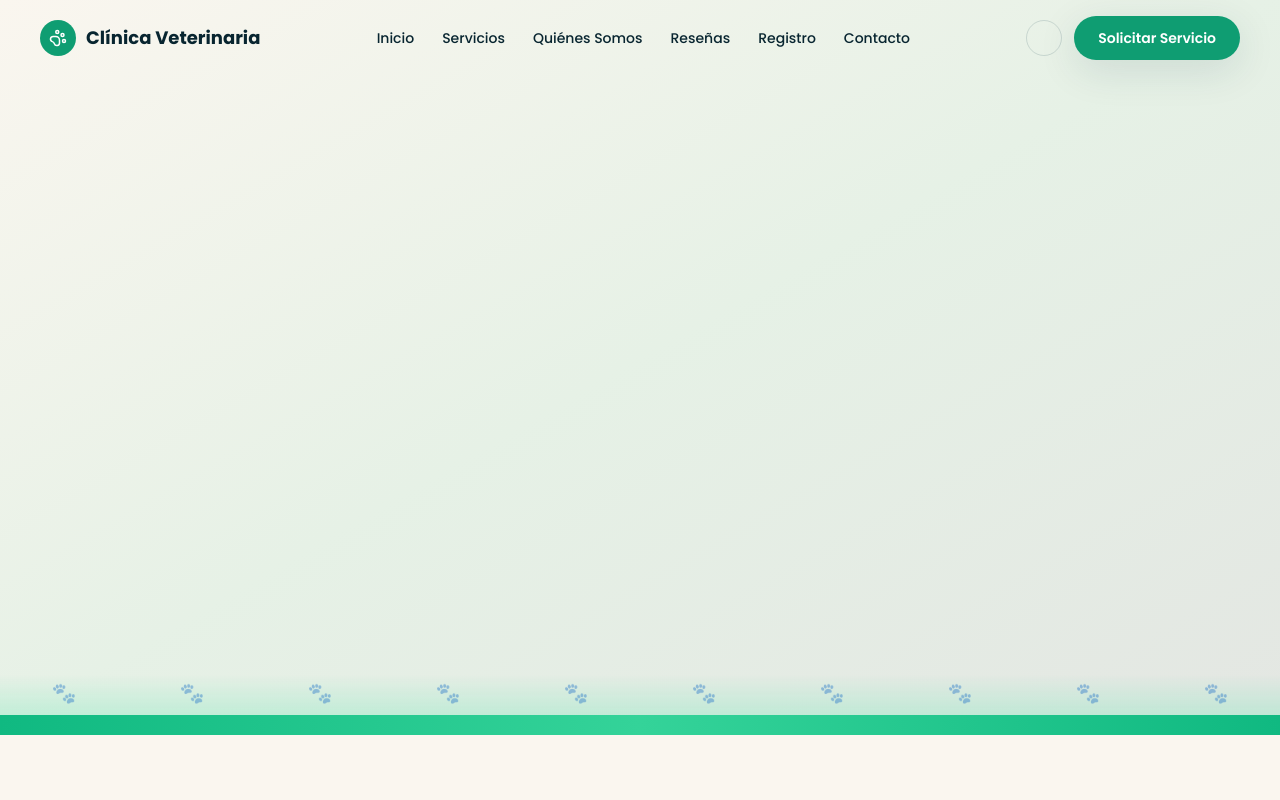
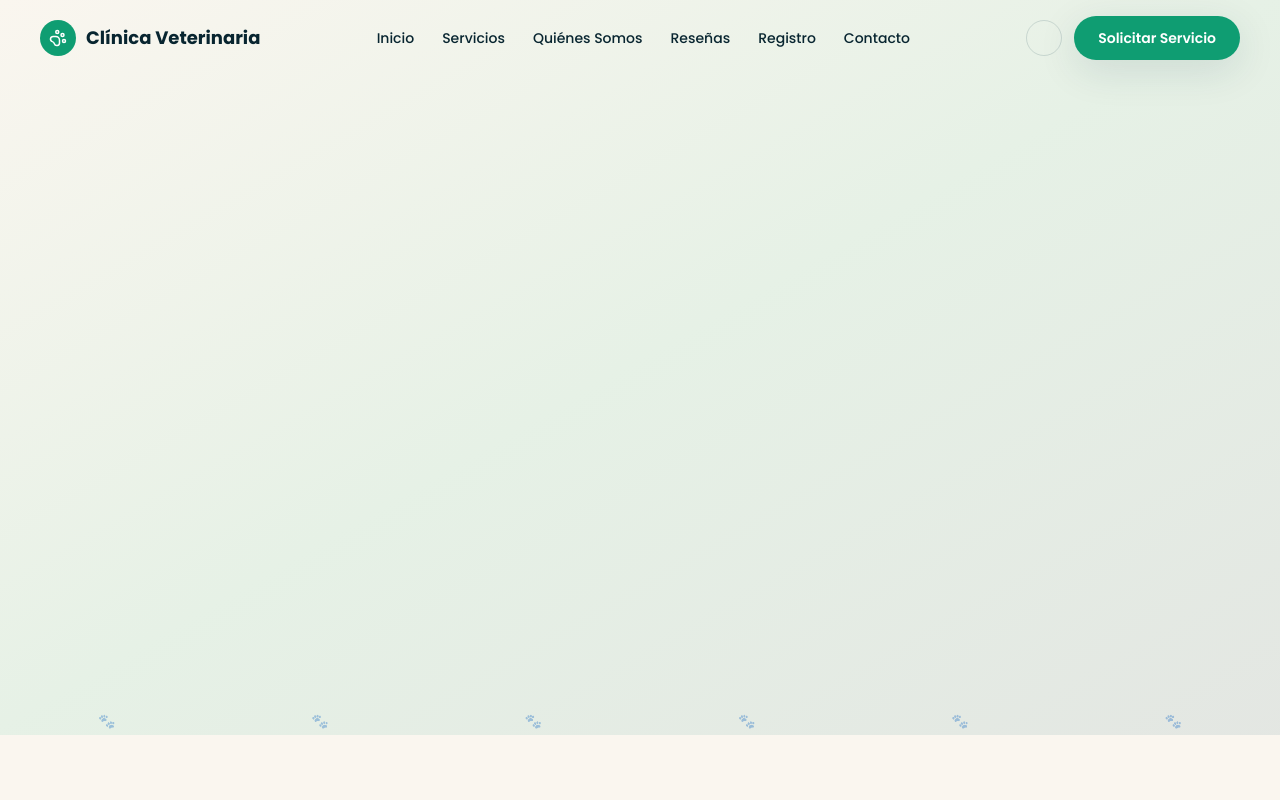
Before and after one commit to simontouzard5-adso5/vet-app-v2, a React (Vite) app: page / in a window 1280 px wide. Shown: the top 800 px of the page. Built offline with nearby package versions, Linux system fonts and the light colour scheme.

Commit message:
Revert "Update AnimatedHeaderScene.tsx"
This reverts commit 22b7b8b96b9379c90434cae78c982eb999b98fc0.

```diff
--- a/src/components/header/AnimatedHeaderScene.tsx
+++ b/src/components/header/AnimatedHeaderScene.tsx
@@ -2,50 +2,38 @@ import { motion } from 'framer-motion';
 import { dogRunVariants, pawFadeVariants } from '@/animations/headerAnimations';
 import { RunningDog } from './RunningDog';
 
+/**
+ * Escena decorativa del header: un perrito corriendo de izquierda a derecha
+ * con un ciclo de carrera realista (patas, cola, oreja y sombra animadas
+ * por separado, ver RunningDog.tsx), con huellas apareciendo/desapareciendo
+ * detrás. Todo en SVG/CSS puro, sin imágenes externas.
+ * Se respeta `prefers-reduced-motion` deshabilitando la animación.
+ */
 export const AnimatedHeaderScene = () => {
   const prefersReducedMotion =
-    typeof window !== 'undefined' &&
-    window.matchMedia('(prefers-reduced-motion: reduce)').matches;
+    typeof window !== 'undefined' && window.matchMedia('(prefers-reduced-motion: reduce)').matches;
 
   if (prefersReducedMotion) return null;
 
   return (
-    <div
-      className="pointer-events-none absolute left-0 bottom-0 w-full h-32 overflow-hidden"
-      aria-hidden="true"
-    >
-      {/* Césped */}
-      <div className="absolute bottom-0 w-full h-5 bg-gradient-to-r from-emerald-500 via-emerald-400 to-emerald-500" />
-
-      {/* Sombra del suelo */}
-      <div className="absolute bottom-5 w-full h-10 bg-gradient-to-t from-emerald-300/30 to-transparent" />
-
-      {/* Huellas */}
-      <div className="absolute bottom-7 left-0 right-0 flex justify-around opacity-40">
-        {Array.from({ length: 10 }).map((_, i) => (
+    <div className="pointer-events-none absolute inset-x-0 bottom-0 h-14 overflow-hidden" aria-hidden="true">
+      {/* Huellas de fondo */}
+      <div className="absolute inset-0 flex items-end justify-around pb-1 opacity-70">
+        {Array.from({ length: 6 }).map((_, i) => (
           <motion.span
             key={i}
             custom={i}
             variants={pawFadeVariants}
             animate="animate"
-            className="text-xl text-gray-400"
+            className="text-emerald/50 text-sm"
           >
             🐾
           </motion.span>
         ))}
       </div>
 
-      {/* Perrito */}
-      <motion.div
-        variants={dogRunVariants}
-        animate="animate"
-        initial={{ left: '-15%' }}
-        className="absolute bottom-2"
-        style={{
-          transform: 'scale(2)',
-          transformOrigin: 'bottom left',
-        }}
-      >
+      {/* Perrito corriendo de izquierda a derecha */}
+      <motion.div initial={{ left: '-8%' }} variants={dogRunVariants} animate="animate" className="absolute bottom-0">
         <RunningDog />
       </motion.div>
     </div>
```
